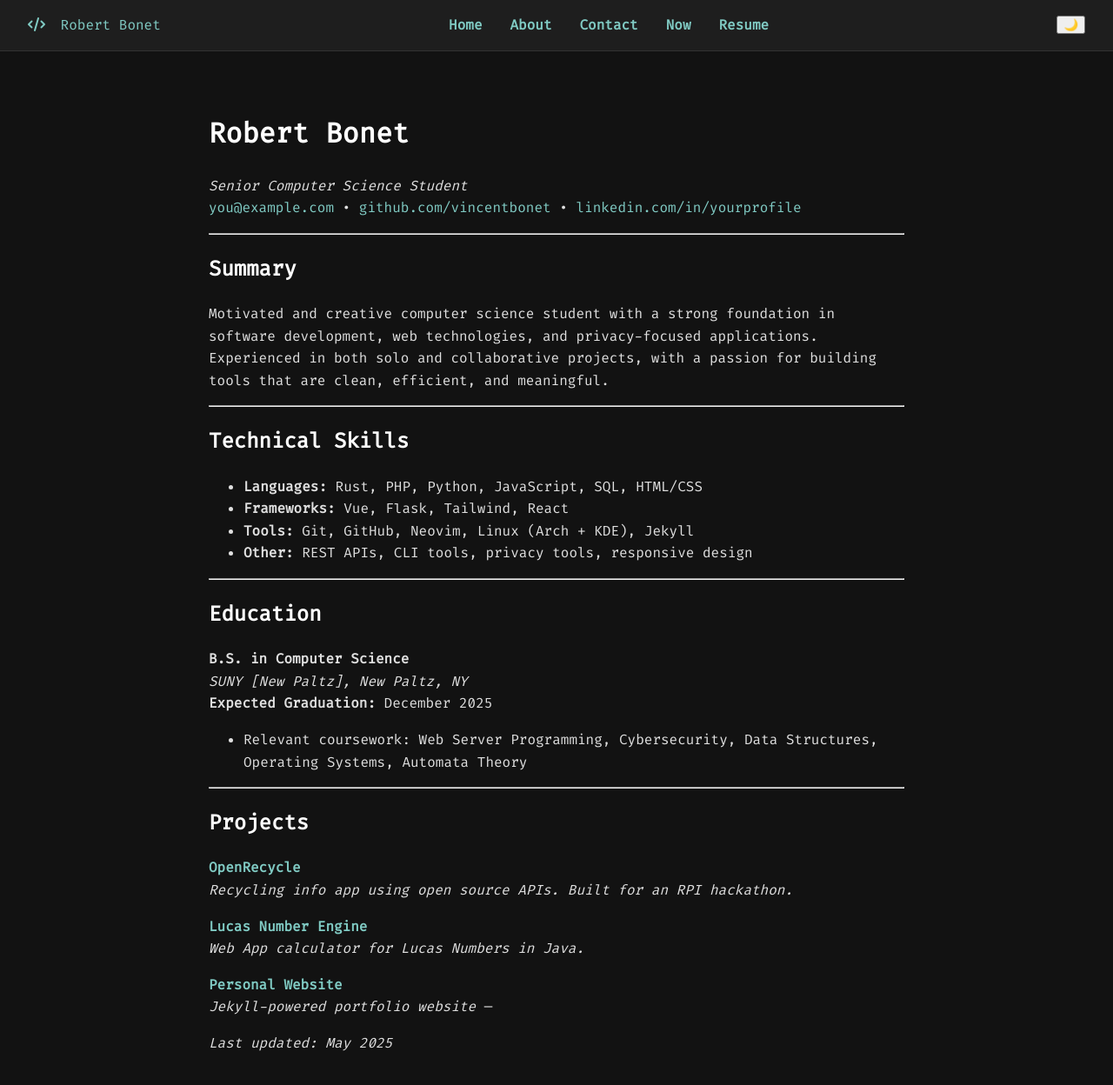
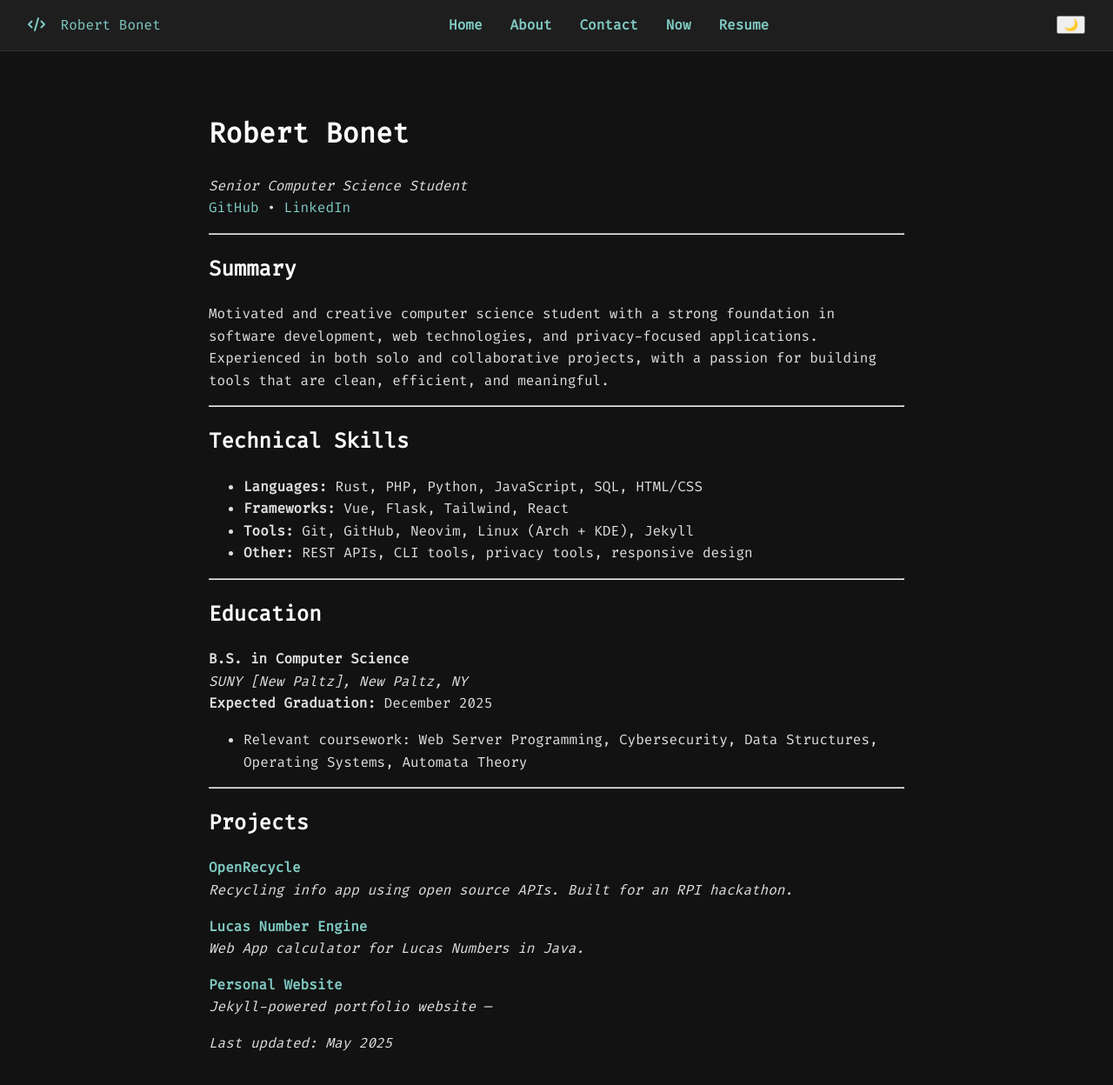
Before and after one commit to vincentbonet/personalwebsite, a Jekyll site: the page built from mysite/pages/resume.markdown, in a window 1280 px wide and 1277 px high. Shown: the top 1248 px of the window at 87% size. Built offline with Jekyll 4.4.1, drawn with Linux system fonts in a browser that asks for light colours.

Commit message:
Update resume contact links: format email and links for consistency and clarity

```diff
--- a/mysite/pages/resume.markdown
+++ b/mysite/pages/resume.markdown
@@ -6,7 +6,7 @@ permalink: /resume/
 
 # Robert Bonet
 _Senior Computer Science Student_
-[you@example.com](mailto:you@example.com) • [github.com/vincentbonet](https://github.com/vincentboonet) • [linkedin.com/in/yourprofile](https://linkedin.com/in/yourprofile)
+[GitHub](https://github.com/vincentboonet) • [LinkedIn](https://linkedin.com/in/yourprofile)
 
 ---
 
```
